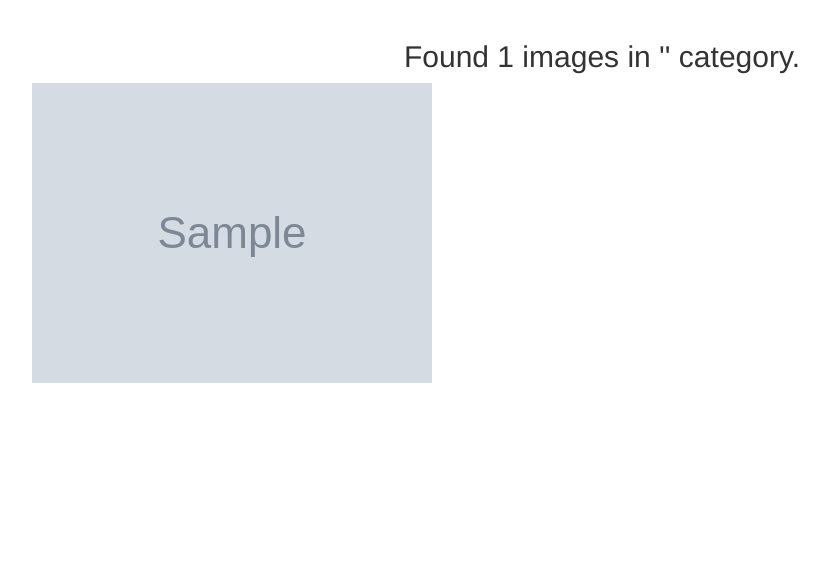
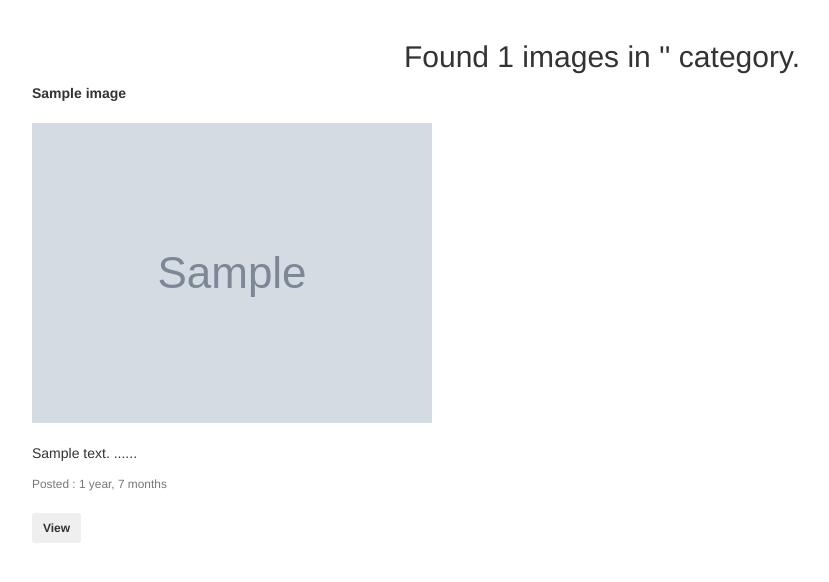
Before and after one commit to OscarMugendi/My-Gallery, a Django app: template photos/templates/search_results.html in a window 1280 px wide. Shown: the part 52-634 px from the top of the page, without its empty margins (38-867 px from the left). Run offline with Django 3.2, Linux system fonts and the light colour scheme; tables that the repository leaves empty hold one stand-in row (values such as "Sample post"); the template is opened without the code that fills it: values that come from a table or form of the project are taken from there, most other values are stand-ins (such as "Sample title", 1, 10 or a date in 2020); grey boxes marked "Sample" are stand-in pictures; some libraries are stand-ins or nearby versions.

Commit message:
html styling

```diff
--- a/photos/templates/search_results.html
+++ b/photos/templates/search_results.html
@@ -17,8 +17,23 @@
     {% if images %}
     <div class="card-columns">
         {% for image in images %}
-        <div class="card" data-toggle="modal" data-target="#{{image.id}}">
-            <img src="{{image.photo.url}}" alt="{{image.name}}" class="card-img">
+        <div class="card shadow-sm" data-toggle="modal" data-target="#{{image.id}}" style="width:40rem;height:40rem;">
+            <div class="card-header"><b>{{image.name}}</b></div>
+            <br>
+            <div class="card-body">
+                <img class="card-img-top" src = "{{ image.photo.url }}"/>
+                <br>
+                <br>
+                <p class="card-text">{{image.summary}}</p>
+                <small class="text-muted">Posted : {{image.pub_date|timesince}}</small>
+                <br>
+                <br>
+                <div class="d-flex justify-content-between align-items-center">
+                    <div class="btn-group">
+                        <button type="button" class="btn btn-sm btn-outline-secondary"><b>View</b></button>
+                    </div>
+                </div>
+            </div>
         </div>
 
         <div class="modal fade " id="{{image.id}}" tabindex="-1" role="dialog"
```
